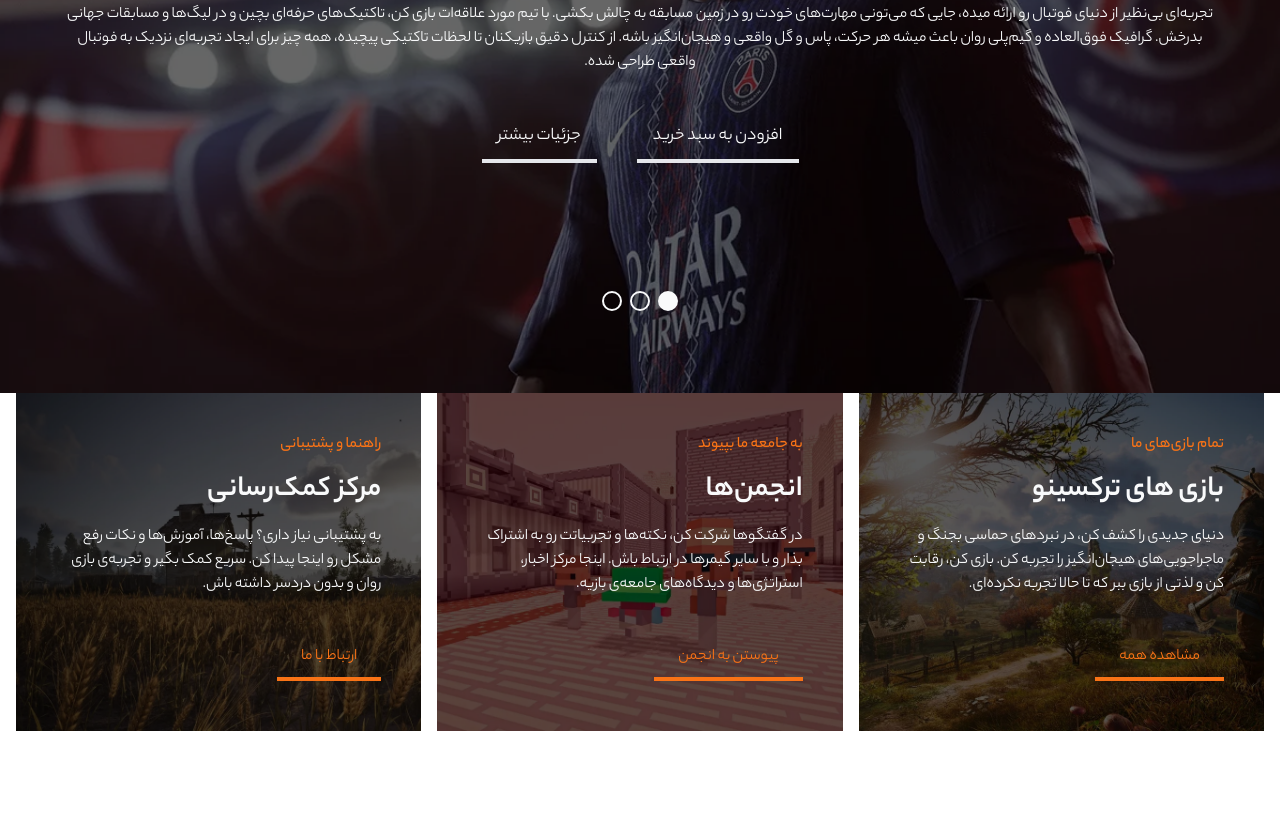
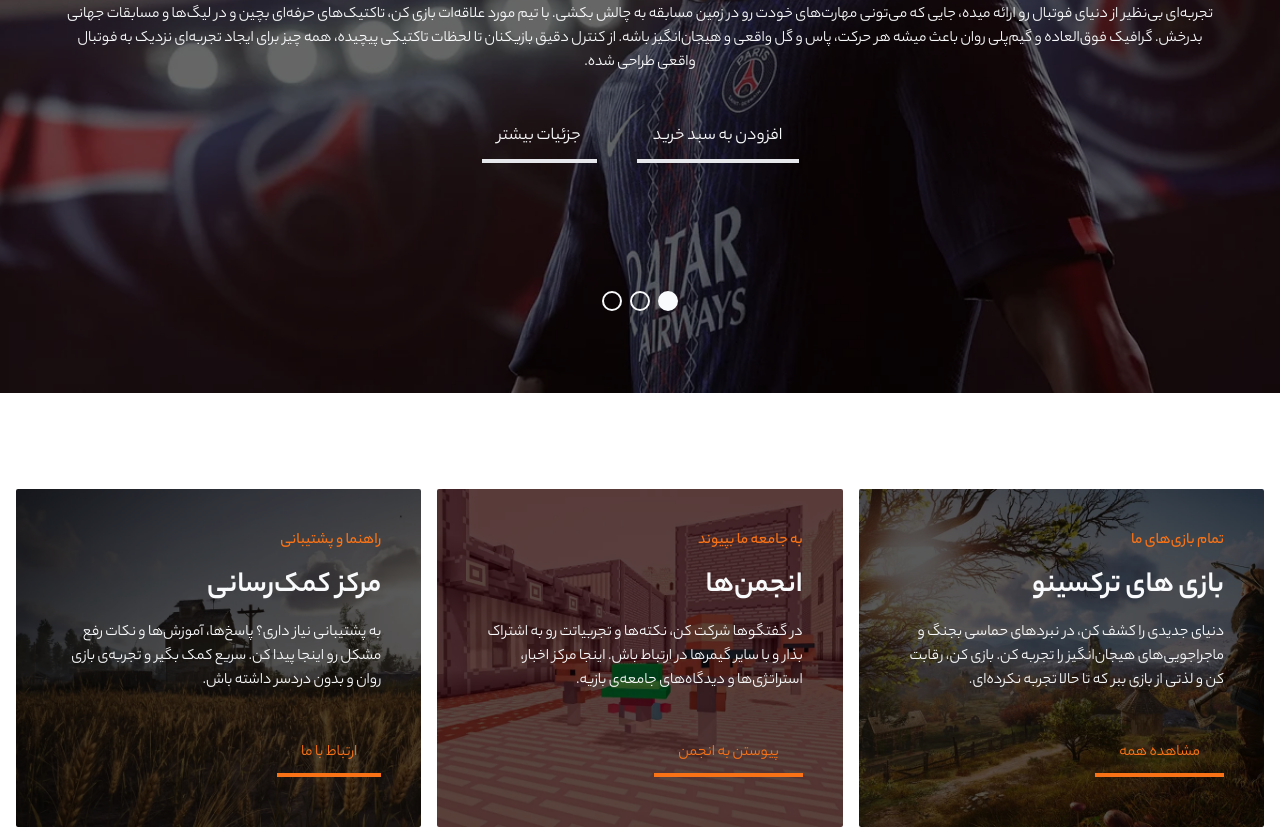
Before and after one commit to AmirmohammadTahmasbi/Traxino, a website: page index.html in a window 1280 px wide. Shown: the part 407-1234 px from the top of the page. Before the commit the page ends 1138 px from the top, so only its background shows below. Drawn offline with Linux system fonts and the light colour scheme.

Commit message:
style: update feature section spacing and card borders

```diff
--- a/index.html
+++ b/index.html
@@ -284,9 +284,9 @@
     </section>
 
     <!-- Feature -->
-    <div class="max-w-7xl mx-auto px-4 flex flex-col md:flex-row gap-4">
+    <div class="max-w-7xl mx-auto mt-24 px-4 flex flex-col md:flex-row gap-4">
         <div
-            class="flex flex-col flex-1 bg-[url('../assets/quick-access/1.png')] bg-cover bg-center p-10 text-textPrimary">
+            class="flex flex-col flex-1 bg-[url('../assets/quick-access/1.png')] bg-cover bg-center p-10 text-textPrimary rounded-sm">
             <div class="flex-grow">
                 <span class="text-secondary font-medium">
                     تمام بازی‌های ما
@@ -310,7 +310,7 @@
             </div>
         </div>
         <div
-            class="flex flex-col flex-1 bg-[url('../assets/quick-access/2.png')] bg-cover bg-center p-10 text-textPrimary">
+            class="flex flex-col flex-1 bg-[url('../assets/quick-access/2.png')] bg-cover bg-center p-10 text-textPrimary rounded-sm">
             <div class="flex-grow">
                 <span class="text-secondary font-medium">
                     به جامعه ما بپیوند </span>
@@ -334,7 +334,7 @@
             </div>
         </div>
         <div
-            class="flex flex-col flex-1 bg-[url('../assets/quick-access/3.png')] bg-cover bg-center p-10 text-textPrimary">
+            class="flex flex-col flex-1 bg-[url('../assets/quick-access/3.png')] bg-cover bg-center p-10 text-textPrimary rounded-sm">
             <div class="flex-grow">
                 <span class="text-secondary font-medium">
                     راهنما و پشتیبانی
```
Also changed, not shown: css/output.css.
